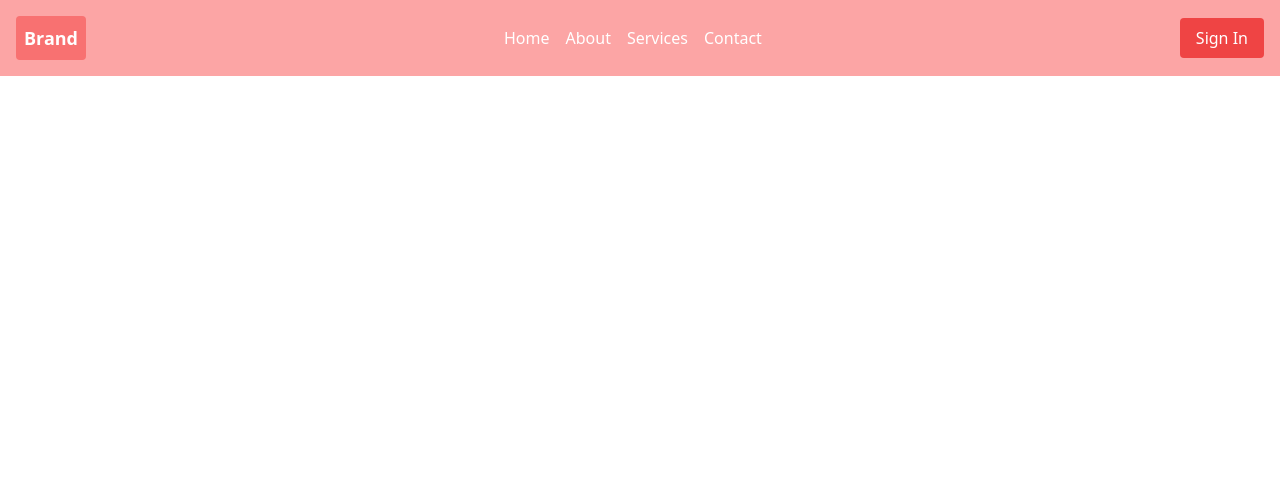
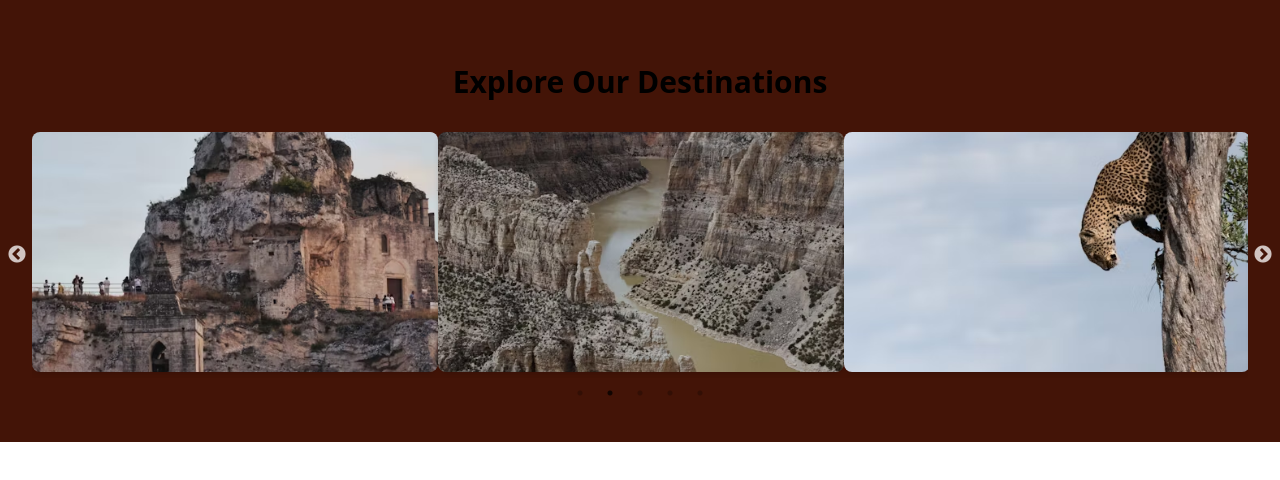
Before and after one commit to alexander784/Hikeer, a React (Create React App) app: page /destinations in a window 1280 px wide. Shown: the top 480 px of the page. Built offline with nearby package versions, Linux system fonts and the light colour scheme.

Commit message:
Destinations modifications

```diff
--- a/src/App.jsx
+++ b/src/App.jsx
@@ -3,6 +3,8 @@ import Navbar from './components/Navbar';
 import { BrowserRouter as Router, Route, Routes } from 'react-router-dom';
 import Home from './pages/Home';
 import ExploreDestinations from './components/ExploreDestination';
+import Birds from './pages/Chaka';
+import DestinationDetail from './components/DestinationDetail';
 
 function App() {
   return (
@@ -10,6 +12,9 @@ function App() {
     <Navbar />
     <Routes>
       <Route path='/' element={<Home />}/>
+      <Route path='/destinations' element={<ExploreDestinations />} />
+      <Route path='/destinations/:id' element={<DestinationDetail />}/>
+
 
     </Routes>
     </Router>
--- /dev/null
+++ b/src/components/DestinationDetail.jsx
@@ -0,0 +1,29 @@
+import React from 'react'
+import { useParams } from 'react-router-dom';
+import Birds from '../pages/Chaka';
+import destinations from '../destinations';
+
+
+const DestinationDetail = () => {
+    const {id} = useParams();
+    const destination = destinations.find(dest => dest.id === parseInt(id));
+
+    if (!destination) {
+        return
+        <div> Destination not Found! </div>
+    }
+    switch(destination.id) {
+        case 5:
+            return <Birds />
+    }
+
+    // if (destination.id === 5) {
+    //     return <Birds />
+    // }
+
+  return (
+    <div>DestinationDetail</div>
+  )
+}
+
+export default DestinationDetail;
--- a/src/components/ExploreDestination.jsx
+++ b/src/components/ExploreDestination.jsx
@@ -2,50 +2,19 @@ import React, { useState } from 'react';
 import Slider from 'react-slick';
 import 'slick-carousel/slick/slick.css';
 import 'slick-carousel/slick/slick-theme.css';
-import Ruwenzori from '../assets/Ruwenzori.avif';
-import Ruwenzori2 from '../assets/Ruwenzori2.avif';
-import slider1 from '../assets/slider1.avif';
-import slider2 from '../assets/slider2.avif';
-import slider3 from '../assets/slider3.avif';
+import destinations from '../destinations';
 
-const destinations = [
-  {
-    id: 1,
-    image: Ruwenzori,
-    title: 'Biking Hells Gate',
-    description: 'Description for destination 1.'
-  },
-  {
-    id: 2,
-    image: Ruwenzori2,
-    title: 'Ruwenzori2',
-    description: 'Description for destination 2.'
-  },
-  {
-    id: 3,
-    image: slider1,
-    title: 'Destination 3',
-    description: 'Description for destination 3.'
-  },
-  {
-    id: 4,
-    image: slider2,
-    title: 'Destination 4',
-    description: 'Description for destination 4.'
-  },
-  {
-    id: 5,
-    image: slider3,
-    title: 'Destination 5',
-    description: 'Description for destination 5.'
-  },
-];
+import { useNavigate } from 'react-router-dom';
+
+
 
 const ExploreDestinations = () => {
   const [selectedDestination, setSelectedDestination] = useState(null);
+  const navigate = useNavigate();
 
   const handleImageClick = (destination) => {
     setSelectedDestination(destination);
+    navigate(`/destinations/${destination.id}`);
   };
 
   const sliderSettings = {
--- /dev/null
+++ b/src/destinations.jsx
@@ -0,0 +1,41 @@
+import Ruwenzori from './assets/Ruwenzori.avif';
+import Ruwenzori2 from './assets/Ruwenzori2.avif';
+import slider1 from './assets/slider1.avif';
+import slider2 from './assets/slider2.avif';
+import slider3 from './assets/slider3.avif';
+
+
+const destinations = [
+    {
+      id: 1,
+      image: Ruwenzori,
+      title: 'Biking Hells Gate',
+      description: 'Description for destination 1.'
+    },
+    {
+      id: 2,
+      image: Ruwenzori2,
+      title: 'Chaka Ranch Biking',
+      description: 'Description for destination 2.'
+    },
+    {
+      id: 3,
+      image: slider1,
+      title: 'Destination 3',
+      description: 'Description for destination 3.'
+    },
+    {
+      id: 4,
+      image: slider2,
+      title: 'Destination 4',
+      description: 'Description for destination 4.'
+    },
+    {
+      id: 5,
+      image: slider3,
+      title: 'Birds',
+      description: 'Description for destination 5.'
+    },
+  ];
+
+export default destinations
--- /dev/null
+++ b/src/pages/Chaka.jsx
@@ -0,0 +1,9 @@
+import React from 'react'
+
+const Chaka = () => {
+  return (
+    <div>Chaka</div>
+  )
+}
+
+export default Chaka;
```
